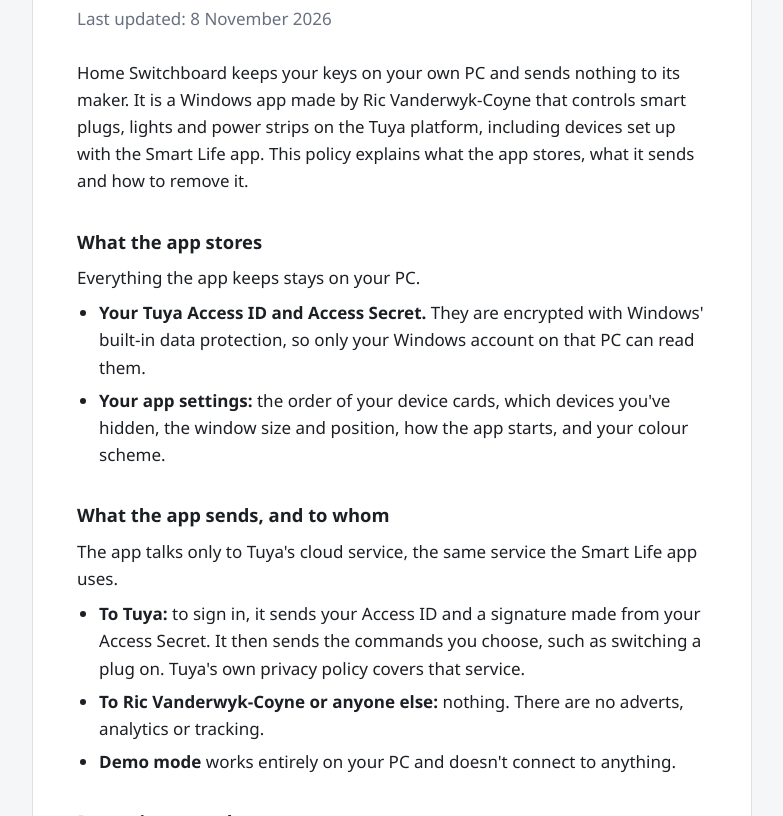
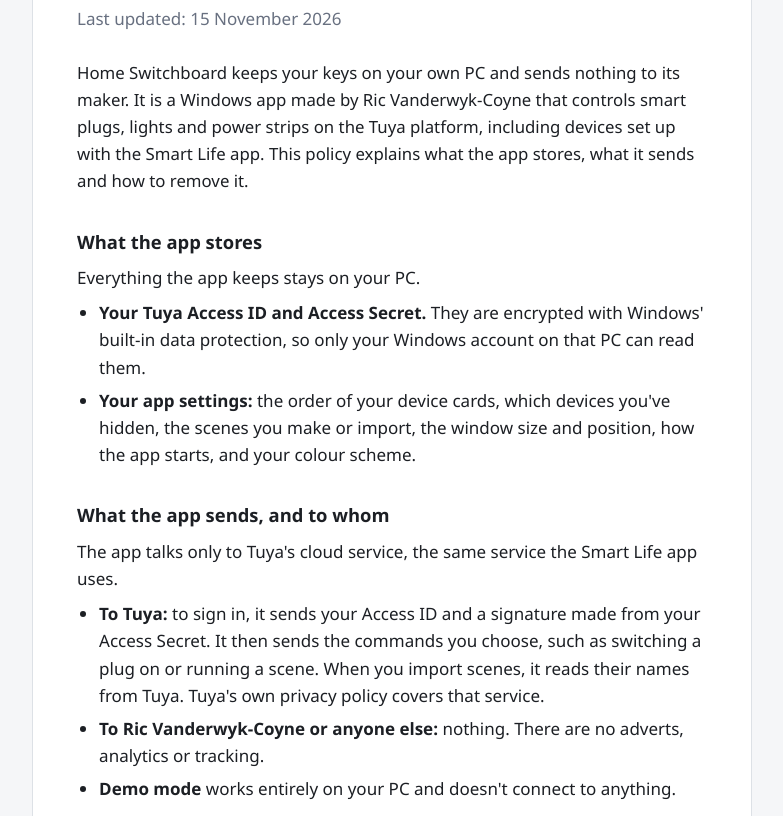
Before and after one commit to BrainDeadGaymer/home-switchboard, a plain HTML site: page privacy.html in a window 1280 px wide. Shown: the part 136-952 px from the top of the page, without its empty margins (248-1031 px from the left). Drawn offline with Linux system fonts and the light colour scheme.

Commit message:
Add files via upload

```diff
--- a/privacy.html
+++ b/privacy.html
@@ -38,7 +38,7 @@
     </div>
     <h1>Home Switchboard – Privacy Policy</h1>
   </header>
-  <p class="updated">Last updated: 8 November 2026</p>
+  <p class="updated">Last updated: 15 November 2026</p>
 
   <p class="lead">Home Switchboard keeps your keys on your own PC and sends nothing to its maker. It is a Windows app made by Ric Vanderwyk-Coyne that controls smart plugs, lights and power strips on the Tuya platform, including devices set up with the Smart Life app. This policy explains what the app stores, what it sends and how to remove it.</p>
 
@@ -46,13 +46,13 @@
   <p>Everything the app keeps stays on your PC.</p>
   <ul>
     <li><strong>Your Tuya Access ID and Access Secret.</strong> They are encrypted with Windows' built-in data protection, so only your Windows account on that PC can read them.</li>
-    <li><strong>Your app settings:</strong> the order of your device cards, which devices you've hidden, the window size and position, how the app starts, and your colour scheme.</li>
+    <li><strong>Your app settings:</strong> the order of your device cards, which devices you've hidden, the scenes you make or import, the window size and position, how the app starts, and your colour scheme.</li>
   </ul>
 
   <h2>What the app sends, and to whom</h2>
   <p>The app talks only to Tuya's cloud service, the same service the Smart Life app uses.</p>
   <ul>
-    <li><strong>To Tuya:</strong> to sign in, it sends your Access ID and a signature made from your Access Secret. It then sends the commands you choose, such as switching a plug on. Tuya's own privacy policy covers that service.</li>
+    <li><strong>To Tuya:</strong> to sign in, it sends your Access ID and a signature made from your Access Secret. It then sends the commands you choose, such as switching a plug on or running a scene. When you import scenes, it reads their names from Tuya. Tuya's own privacy policy covers that service.</li>
     <li><strong>To Ric Vanderwyk-Coyne or anyone else:</strong> nothing. There are no adverts, analytics or tracking.</li>
     <li><strong>Demo mode</strong> works entirely on your PC and doesn't connect to anything.</li>
   </ul>
```
